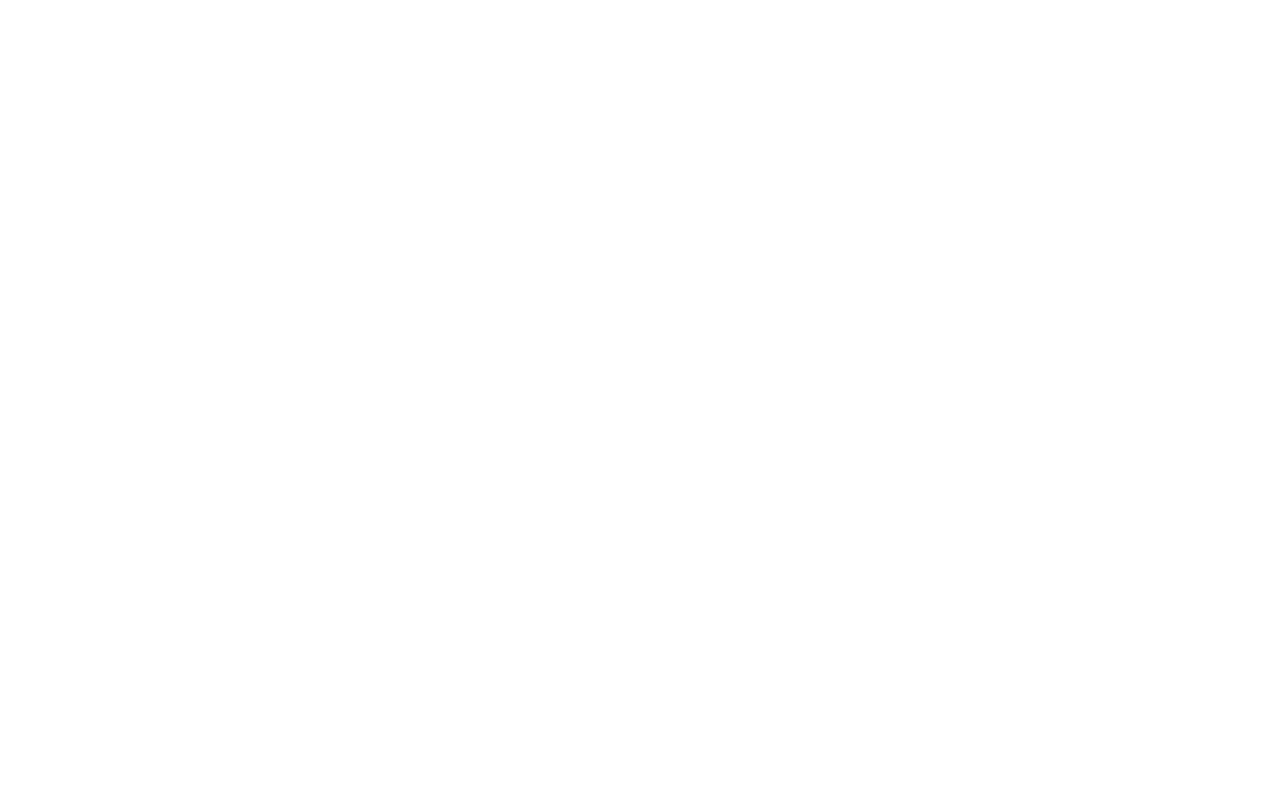
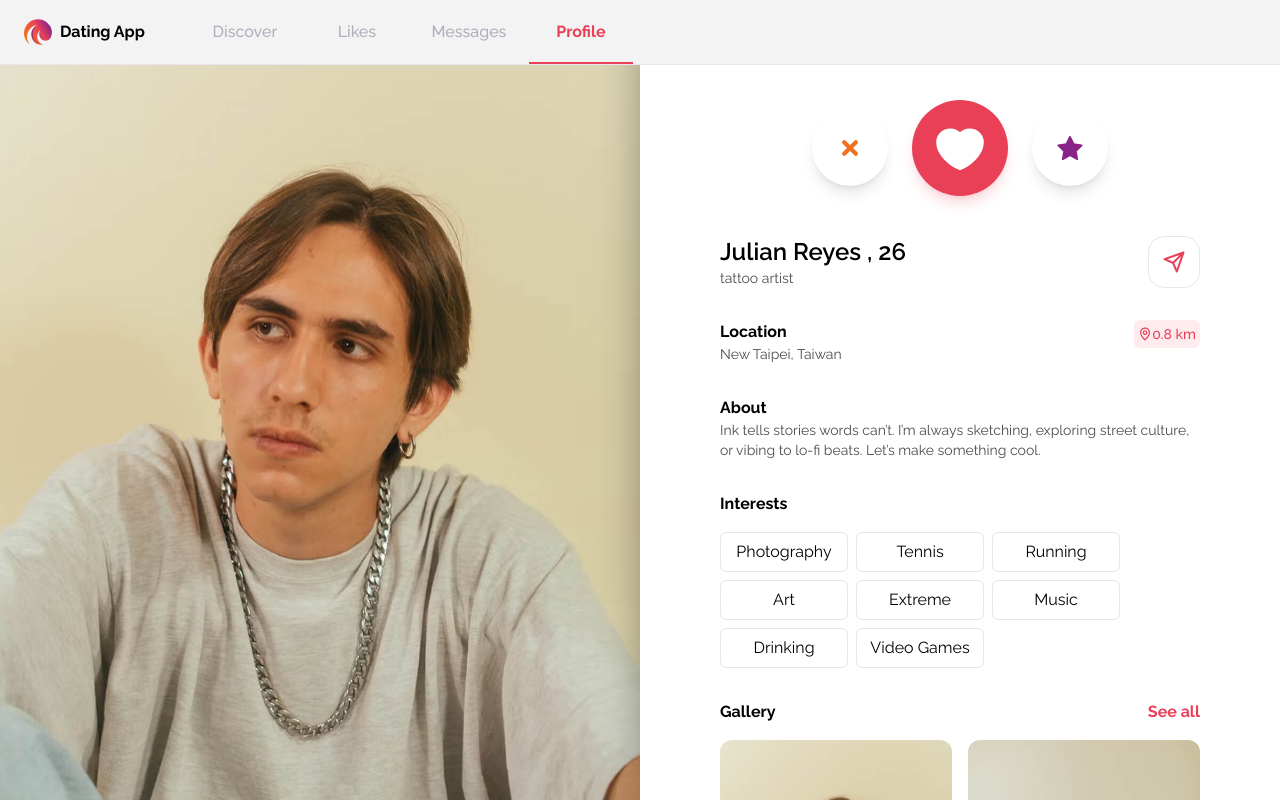
Before and after one commit to a03993/dating-app, a React (Vite) app: page /profile/user-4 in a window 1280 px wide. Before the commit this address had no page. Built offline with nearby package versions, Linux system fonts and the light colour scheme; data requests are answered from the project's data file.

Commit message:
feat: update db.json with mock likes and matches data; update MatchesPage and ProfilePage with UserContext and dynamic routing

```diff
--- a/mock/db.json
+++ b/mock/db.json
@@ -85,6 +85,51 @@
       "gallery": ["image-16.jpg", "image-17.jpg", "image-18.jpg", "image-19.jpg", "image-20.jpg"]
     }
   ],
-  "likes": [],
+  "likes": [
+    {
+      "id": "like-1",
+      "fromUserId": "user-1",
+      "toUserId": "user-4",
+      "createdAt": "2025-05-10T10:30:00"
+    },
+    {
+      "id": "like-2",
+      "fromUserId": "user-2",
+      "toUserId": "user-4",
+      "createdAt": "2025-05-10T15:45:00"
+    },
+    {
+      "id": "like-3",
+      "fromUserId": "user-3",
+      "toUserId": "user-4",
+      "createdAt": "2025-05-10T22:10:00"
+    },
+    {
+      "id": "like-4",
+      "fromUserId": "user-4",
+      "toUserId": "user-1",
+      "createdAt": "2025-05-20T09:13:00"
+    },
+    {
+      "id": "like-5",
+      "fromUserId": "user-4",
+      "toUserId": "user-2",
+      "createdAt": "2025-05-20T07:12:00"
+    }
+  ],
+  "matches": [
+    {
+      "id": "match-1",
+      "user1Id": "user-1",
+      "user2Id": "user-4",
+      "createdAt": "2025-05-20T10:30:00"
+    },
+    {
+      "id": "match-2",
+      "user1Id": "user-2",
+      "user2Id": "user-4",
+      "createdAt": "2025-05-22T22:00:00"
+    }
+  ],
   "messages": []
 }
--- a/src/App.tsx
+++ b/src/App.tsx
@@ -8,6 +8,8 @@
 import MatchesPage from "./pages/MatchesPage"
 import MessagesPage from "./pages/MessagesPage"
 import ProfilePage from "./pages/ProfilePage"
+
+import { UserContext } from "@/contexts/UserContext"
 
 import type { User } from "./types/user.types"
 
@@ -22,6 +24,7 @@
   }, [])
 
   return (
+    <UserContext.Provider value={currentUser}>
       <BrowserRouter>
         <Routes>
           {/* Home page, not include Navbar */}
@@ -46,13 +49,14 @@
                 element={<MessagesPage />}
               />
               <Route
-              path="/profile"
-              element={<ProfilePage user={currentUser} />}
+                path="/profile/:userId"
+                element={<ProfilePage />}
               />
             </Route>
           )}
         </Routes>
       </BrowserRouter>
+    </UserContext.Provider>
   )
 }
 
--- a/src/components/Navbar.tsx
+++ b/src/components/Navbar.tsx
@@ -8,17 +8,25 @@
 import MessageIcon from "@/assets/icons/Message.svg?react"
 import PeopleIcon from "@/assets/icons/People.svg?react"
 
+import { useCurrentUser } from "@/contexts/UserContext"
+
 const iconStyle = "size-6"
-
-const navItems = [
-  { key: "discover", path: "/discover", icon: <CardsIcon className={iconStyle} />, label: "Discover" },
-  { key: "matches", path: "/matches", icon: <LikeIcon className={iconStyle} />, label: "Likes" },
-  { key: "messages", path: "/messages", icon: <MessageIcon className={iconStyle} />, label: "Messages" },
-  { key: "profile", path: "/profile", icon: <PeopleIcon className={iconStyle} />, label: "Profile" },
-]
 
 export function Navbar() {
   const location = useLocation()
+  const currentUser = useCurrentUser()
+
+  const navItems = [
+    { key: "discover", path: "/discover", icon: <CardsIcon className={iconStyle} />, label: "Discover" },
+    { key: "matches", path: "/matches", icon: <LikeIcon className={iconStyle} />, label: "Likes" },
+    { key: "messages", path: "/messages", icon: <MessageIcon className={iconStyle} />, label: "Messages" },
+    {
+      key: "profile",
+      path: `/profile/${currentUser?.id}`,
+      icon: <PeopleIcon className={iconStyle} />,
+      label: "Profile",
+    },
+  ]
 
   return (
     <nav
--- a/src/components/UserGridCard.tsx
+++ b/src/components/UserGridCard.tsx
@@ -4,22 +4,21 @@
 import CloseIcon from "@/assets/icons/Close.svg?react"
 import LikeIcon from "@/assets/icons/Like.svg?react"
 
-export function UserGridCard({
-  src,
-  name,
-  age,
-  isLiked,
-}: {
+interface UserGridCardProps {
   src: string
   name: string
   age: number
   isLiked?: boolean
-}) {
+  onClick?: () => void
+}
+
+export function UserGridCard({ src, name, age, isLiked, onClick }: UserGridCardProps) {
   return (
     <Card variant="grid">
       <CardImage
         src={src}
         alt={name}
+        onClick={onClick}
       />
       <CardContent className="bottom-11 p-2 text-sm font-medium backdrop-blur-none">
         {name}, {age}
--- a/src/components/ui/card.tsx
+++ b/src/components/ui/card.tsx
@@ -33,17 +33,20 @@
   alt,
   className,
   fit = "cover",
+  onClick,
 }: {
   src: string
   alt: string
   className?: string
   fit?: "cover" | "contain"
+  onClick?: () => void
 }) {
   return (
     <img
       src={src}
       alt={alt}
       className={cn("h-full w-full", fit === "cover" ? "object-cover" : "object-contain", className)}
+      onClick={onClick}
     />
   )
 }
--- /dev/null
+++ b/src/contexts/UserContext.tsx
@@ -0,0 +1,6 @@
+import { createContext, useContext } from "react"
+import type { User } from "@/types/user.types"
+
+export const UserContext = createContext<User | null>(null)
+
+export const useCurrentUser = () => useContext(UserContext)
--- a/src/pages/MatchesPage.tsx
+++ b/src/pages/MatchesPage.tsx
@@ -1,12 +1,74 @@
+import { useState, useEffect } from "react"
+import { useCurrentUser } from "@/contexts/UserContext"
+
 import { Button } from "@/components/ui/button"
+import { UserGridCard } from "@/components/UserGridCard"
+import SortIcon from "@/assets/icons/Sort.svg?react"
+import type { User } from "@/types/user.types"
+import { useNavigate } from "react-router-dom"
 
-import SortIcon from "@/assets/icons/Sort.svg?react"
-import { UserGridCard } from "@/components/UserGridCard"
+interface Like {
+  fromUserId: string
+  toUserId: string
+}
+
+interface Match {
+  user1Id: string
+  user2Id: string
+}
 
 export default function MatchesPage() {
+  const [likedUsers, setLikedUsers] = useState<(User & { isMatch: boolean })[]>([])
+
+  const navigate = useNavigate()
+
+  const currentUser = useCurrentUser()
+
+  useEffect(() => {
+    if (!currentUser) return
+
+    async function fetchLikedUsers() {
+      const [likesRes, matchesRes] = await Promise.all([
+        fetch("http://localhost:4000/likes"),
+        fetch("http://localhost:4000/matches"),
+      ])
+      const likes: Like[] = await likesRes.json()
+      const matches: Match[] = await matchesRes.json()
+
+      const likedByUserIds = likes.filter((like) => like.toUserId === currentUser?.id).map((like) => like.fromUserId)
+
+      const isMutualLike = (otherUserId: string) =>
+        likes.some((like) => like.fromUserId === currentUser?.id && like.toUserId === otherUserId)
+
+      const isMatched = (otherUserId: string) =>
+        matches.some(
+          (m) =>
+            (m.user1Id === currentUser?.id && m.user2Id === otherUserId) ||
+            (m.user2Id === currentUser?.id && m.user1Id === otherUserId),
+        )
+
+      const usersWithStatus = await Promise.all(
+        likedByUserIds.map(async (id) => {
+          const res = await fetch(`http://localhost:4000/users/${id}`)
+          const userData = await res.json()
+          return {
+            ...userData,
+            isMatch: isMatched(id) || isMutualLike(id),
+          }
+        }),
+      )
+
+      setLikedUsers(usersWithStatus)
+    }
+
+    fetchLikedUsers()
+  }, [currentUser?.id])
+
+  if (!currentUser) return null
+
   return (
     <div className="mx-auto p-10 pb-30 md:pt-25 flex flex-col items-center gap-8">
-      {/* mobile header */}
+      {/* Headers */}
       <div className="block md:hidden w-full flex flex-col gap-2">
         <div className="flex justify-between items-center">
           <h1 className="text-3xl font-medium">Matches</h1>
@@ -19,7 +81,6 @@
         <p className="text-sm text-black/70">This is a list of people who have liked you and your matches.</p>
       </div>
 
-      {/* desktop header */}
       <div className="hidden md:block">
         <div className="flex w-screen px-20 justify-between">
           <div className="flex flex-col">
@@ -34,15 +95,15 @@
         </div>
       </div>
 
-      {/* user grid cards */}
       <div className="grid grid-cols-2 md:grid-cols-4 gap-4 justify-items-center">
-        {Array.from({ length: 10 }).map((_, index) => (
+        {likedUsers.map((u) => (
           <UserGridCard
-            key={index}
-            src={`image-1.jpg`}
-            name="Veronica"
-            age={25}
-            isLiked={index % 2 === 0}
+            key={u.id}
+            src={u.avatar}
+            name={`${u.firstName} ${u.lastName}`}
+            age={u.age}
+            isLiked={u.isMatch}
+            onClick={() => navigate(`/profile/${u.id}`)}
           />
         ))}
       </div>
--- a/src/pages/ProfilePage.tsx
+++ b/src/pages/ProfilePage.tsx
@@ -1,3 +1,7 @@
+import { useParams } from "react-router-dom"
+import { useEffect, useState } from "react"
+import { useCurrentUser } from "@/contexts/UserContext"
+
 import { Button } from "@/components/ui/button"
 import { Card, CardImage } from "@/components/ui/card"
 
@@ -7,16 +11,29 @@
 
 import SendIcon from "@/assets/icons/Send.svg?react"
 import { cn } from "@/lib/utils"
+import { interestList } from "@/lib/interestList"
 
 import type { User } from "@/types/user.types"
-import { interestList } from "@/lib/interestList"
 
-export default function ProfilePage({ user }: { user: User }) {
+export default function ProfilePage() {
+  const { userId } = useParams()
+  const currentUser = useCurrentUser()
+  const [user, setUser] = useState<User | null>(null)
+
+  useEffect(() => {
+    const id = userId || currentUser?.id
+    fetch(`http://localhost:4000/users/${id}`)
+      .then((res) => res.json())
+      .then(setUser)
+  }, [userId, currentUser])
+
+  if (!user) return <div>Loading...</div>
+
   return (
     <div className="flex flex-col md:flex-row items-center">
       <Card variant="profile">
         <CardImage
-          src={user.avatar}
+          src={`/${user.avatar}`}
           alt={`${user.firstName} ${user.lastName}`}
         />
       </Card>
@@ -90,31 +107,31 @@
             <div className="grid grid-cols-6 gap-4">
               <Card variant="galleryLg">
                 <CardImage
-                  src={user.gallery[0]}
+                  src={`/${user.gallery[0]}`}
                   alt={`${user.firstName} ${user.lastName}`}
                 />
               </Card>
               <Card variant="galleryLg">
                 <CardImage
-                  src={user.gallery[1]}
+                  src={`/${user.gallery[1]}`}
                   alt={`${user.firstName} ${user.lastName}`}
                 />
               </Card>
               <Card variant="gallerySm">
                 <CardImage
-                  src={user.gallery[2]}
+                  src={`/${user.gallery[2]}`}
                   alt={`${user.firstName} ${user.lastName}`}
                 />
               </Card>
               <Card variant="gallerySm">
                 <CardImage
-                  src={user.gallery[3]}
+                  src={`/${user.gallery[3]}`}
                   alt={`${user.firstName} ${user.lastName}`}
                 />
               </Card>
               <Card variant="gallerySm">
                 <CardImage
-                  src={user.gallery[4]}
+                  src={`/${user.gallery[4]}`}
                   alt={`${user.firstName} ${user.lastName}`}
                 />
               </Card>
```
Lines whose indentation alone changed are shown as unchanged.
